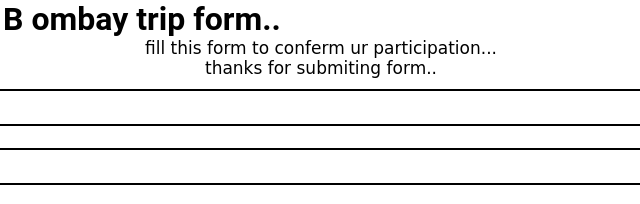
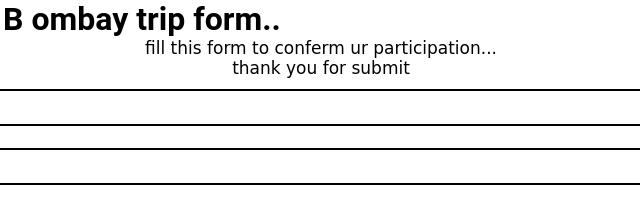
Before and after one commit to jayeshmali4253/bash, a plain HTML site: page index.html in a window 1280 px wide. Shown: the top 204 px of the page, 319-959 px from the left. Drawn offline with Linux system fonts and the light colour scheme.

```diff
--- a/index.html
+++ b/index.html
@@ -13,7 +13,7 @@
     <div class="con">
         <h1>welcome to RCPIMRD B ombay trip form..</h1>
         <p>fill this form to conferm ur participation...</p>
-        <p class="smsg">thanks for submiting form..</p>
+        <p class="smsg">thank you for submit </p>
 
         <form action="#" method="POST">
             <input type="text" name="name" id="name" placeholder="enter your name">
```
